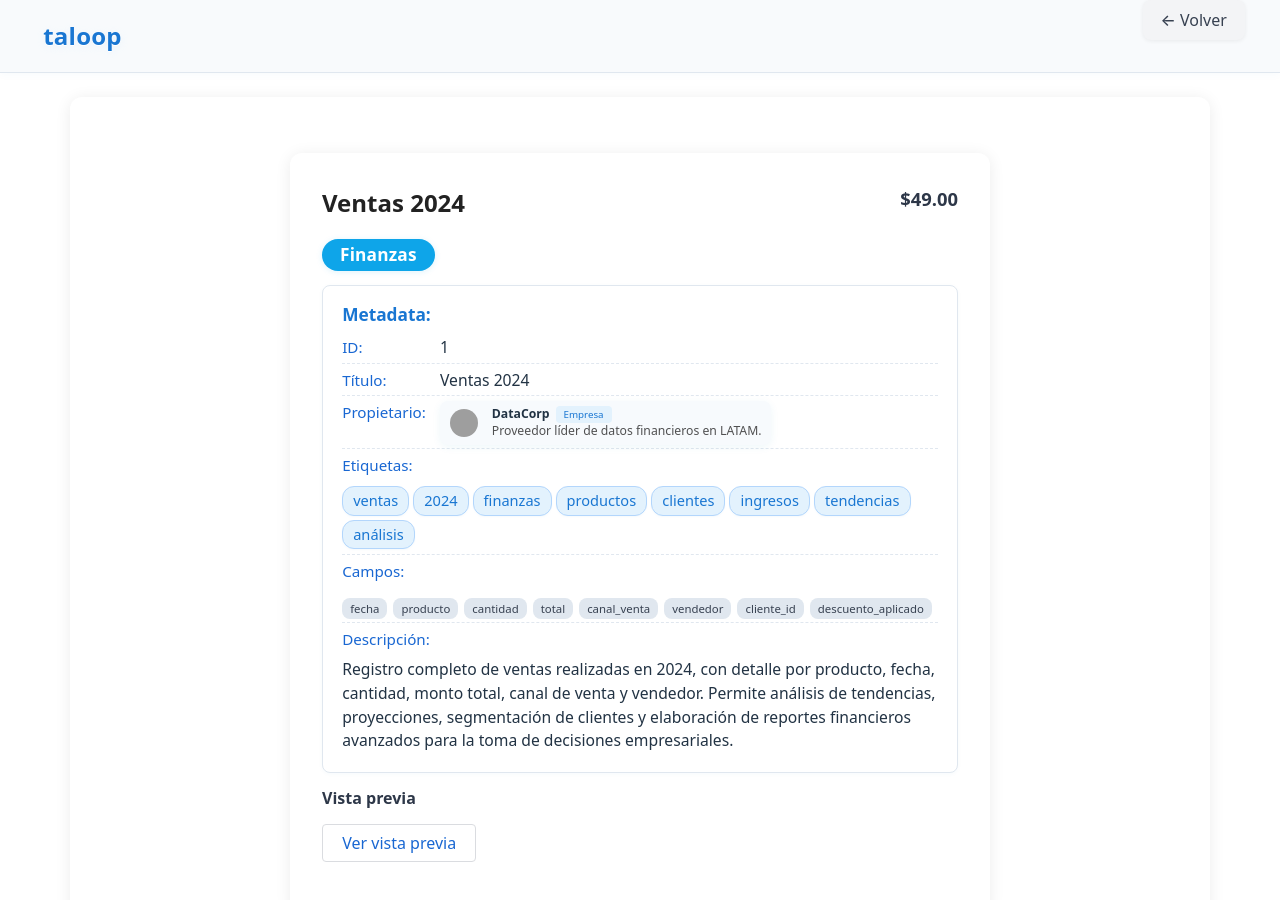
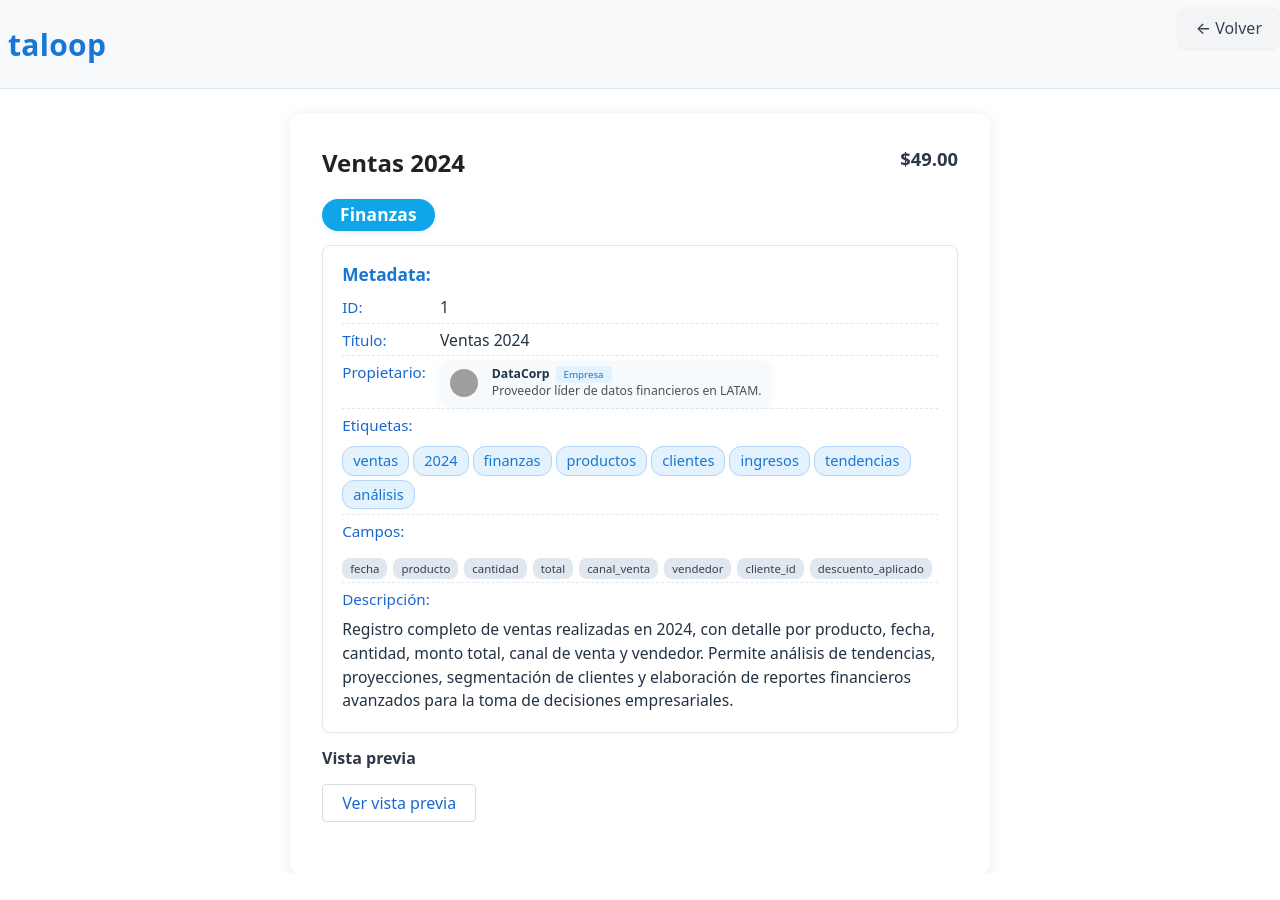
Before and after one commit to yonatan-alvarez-h/taloop-app, a React (Vite) app: page /datasets/1 in a window 1280 px wide. Shown: the top 900 px of the page. After the commit the page ends 874 px from the top, so only its background shows below. Built offline with nearby package versions, Linux system fonts and the light colour scheme; grey boxes are pictures that could not be loaded.

Commit message:
refactor navBar component

```diff
--- a/src/components/nav/NavBar.css
+++ b/src/components/nav/NavBar.css
@@ -1,3 +1,17 @@
+.navbar {
+  background: #f8fafc;
+  padding: 0 2.2rem;
+  display: flex;
+  align-items: center;
+  justify-content: space-between;
+  min-height: 60px;
+  border-bottom: 1.5px solid #e0e7ef;
+  box-shadow: 0 2px 8px rgba(13, 138, 188, 0.03);
+  position: sticky;
+  top: 0;
+  z-index: 1100;
+}
+
 .navbar-brand {
   display: flex;
   align-items: center;
--- a/src/pages/DatasetDetails/DatasetDetailsPage.css
+++ b/src/pages/DatasetDetails/DatasetDetailsPage.css
@@ -1,34 +1,23 @@
-.homepage-navbar {
+.dataset-details-page {
+  max-width: 99vw;
+  margin: 0 auto;
+  padding: 2.2rem 0.5vw 2.5rem 0.5vw;
   background: #f8fafc;
-  padding: 0 2.2rem;
+  min-height: 100vh;
+  box-sizing: border-box;
+}
+.dataset-details-page-notfound {
+  padding: 40px;
+  text-align: center;
+  color: #888;
+  font-size: 1.15em;
+}
+.dataset-details-page-container {
+  margin-top: 1.5rem;
   display: flex;
-  align-items: center;
-  justify-content: space-between;
-  min-height: 60px;
-  border-bottom: 1.5px solid #e0e7ef;
-  box-shadow: 0 2px 8px rgba(13, 138, 188, 0.03);
-  position: sticky;
-  top: 0;
-  z-index: 1100;
+  flex-direction: column;
 }
-.homepage-navbar-brand {
-  display: flex;
-  align-items: center;
-  flex: 1;
-}
-.homepage-navbar .navbar-brand {
-  font-size: 1.5em;
-  font-weight: 700;
-  color: #1976d2;
-  letter-spacing: 0.01em;
-  margin-left: 0.5em;
-  text-shadow: 0 1px 0 #fff, 0 2px 8px #b3d6fc33;
-}
-.homepage-navbar .navbar-brand::first-letter {
-  color: #174ea6;
-}
-
-.homepage-back-btn-container {
+.dataset-details-page-back-btn-container {
   flex: 1;
   display: flex;
   align-items: center;
@@ -37,7 +26,7 @@
   max-width: 520px;
   margin: 0 0 8px 0;
 }
-.dataset-details-back-btn {
+.dataset-details-page-back-btn {
   margin-bottom: 24px;
   background: #f3f4f6;
   border: none;
@@ -49,26 +38,6 @@
   box-shadow: 0 1px 4px #0001;
   transition: background 0.15s;
 }
-.dataset-details-back-btn:hover {
+.dataset-details-page-back-btn:hover {
   background: #e5e7eb;
 }
-
-.dataset-details-page {
-  max-width: 99vw;
-  margin: 0 auto;
-  padding: 2.2rem 0.5vw 2.5rem 0.5vw;
-  background: #f8fafc;
-  min-height: 100vh;
-  box-sizing: border-box;
-}
-.dataset-details-notfound {
-  padding: 40px;
-  text-align: center;
-  color: #888;
-  font-size: 1.15em;
-}
-.dataset-details-container {
-  margin-top: 1.5rem;
-  display: flex;
-  flex-direction: column;
-}
--- a/src/pages/DatasetDetails/DatasetDetailsPage.tsx
+++ b/src/pages/DatasetDetails/DatasetDetailsPage.tsx
@@ -1,5 +1,6 @@
 import React from "react";
 import { useParams, useNavigate } from "react-router-dom";
+import NavBar from "../../components/nav/NavBar";
 import datasetsData from "../../data/datasetsData";
 import DatasetDetails from "../../components/dataset/Details/DatasetDetails";
 import "./DatasetDetailsPage.css";
@@ -11,26 +12,39 @@ const DatasetDetailsPage: React.FC = () => {
 
   if (!dataset) {
     return (
-      <div className="dataset-details-notfound">Dataset no encontrado.</div>
+      <div>
+        <nav className="navbar">
+          <NavBar />
+          <div className="dataset-details-page-back-btn-container">
+            <button
+              onClick={() => navigate(-1)}
+              className="dataset-details-page-back-btn"
+            >
+              ← Volver
+            </button>
+          </div>
+        </nav>
+        <div className="dataset-details-page-notfound">
+          Dataset no encontrado.
+        </div>
+      </div>
     );
   }
 
   return (
     <div>
-      <nav className="homepage-navbar">
-        <div className="homepage-navbar-brand">
-          <span className="navbar-brand ms-2">taloop</span>
-        </div>
-        <div className="homepage-back-btn-container">
+      <nav className="navbar">
+        <NavBar />
+        <div className="dataset-details-page-back-btn-container">
           <button
             onClick={() => navigate(-1)}
-            className="dataset-details-back-btn"
+            className="dataset-details-page-back-btn"
           >
             ← Volver
           </button>
         </div>
       </nav>
-      <div className="dataset-details-container container">
+      <div className="dataset-details-page-container container">
         <div style={{ flex: "0 0 auto" }}>
           <DatasetDetails dataset={dataset} />
         </div>
--- a/src/pages/Home/HomePage.tsx
+++ b/src/pages/Home/HomePage.tsx
@@ -14,7 +14,7 @@ interface HomePageProps {
 
 const HomePage: React.FC<HomePageProps> = ({ datasets, search, onSearch }) => (
   <div>
-    <nav className="homepage-navbar">
+    <nav className="navbar">
       <NavBar />
       <div className="homepage-searchbar">
         <SearchBar onSearch={onSearch} />
```
